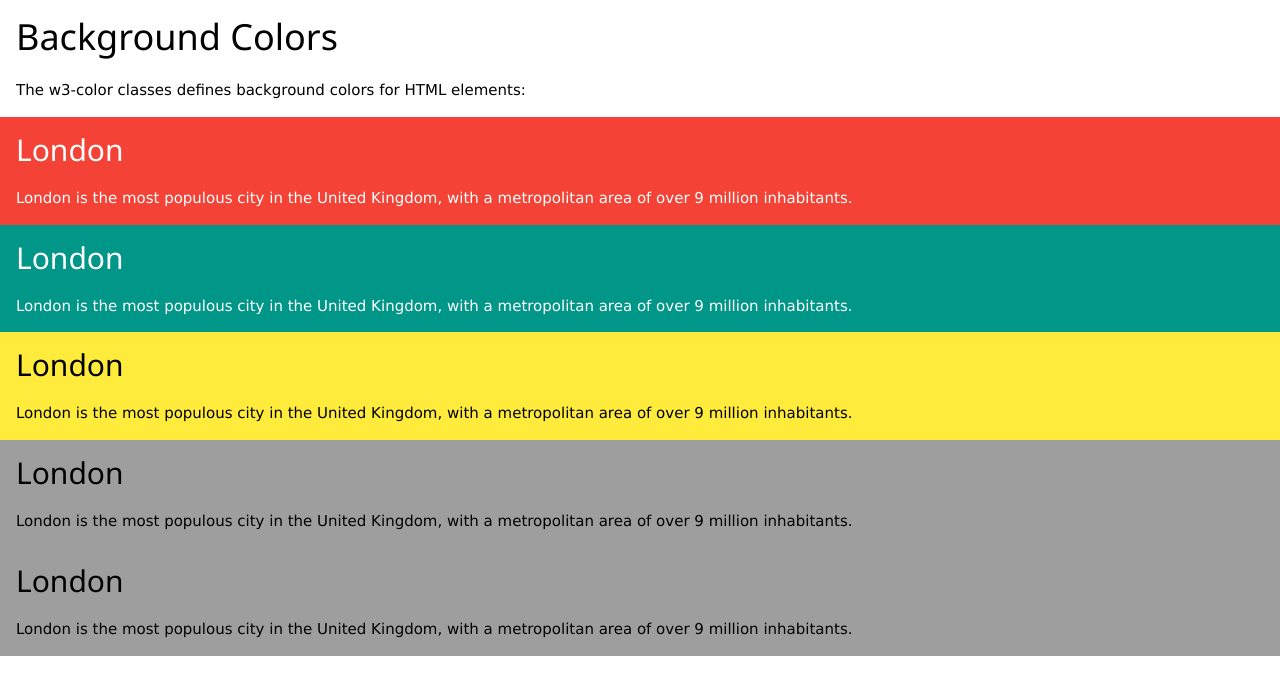
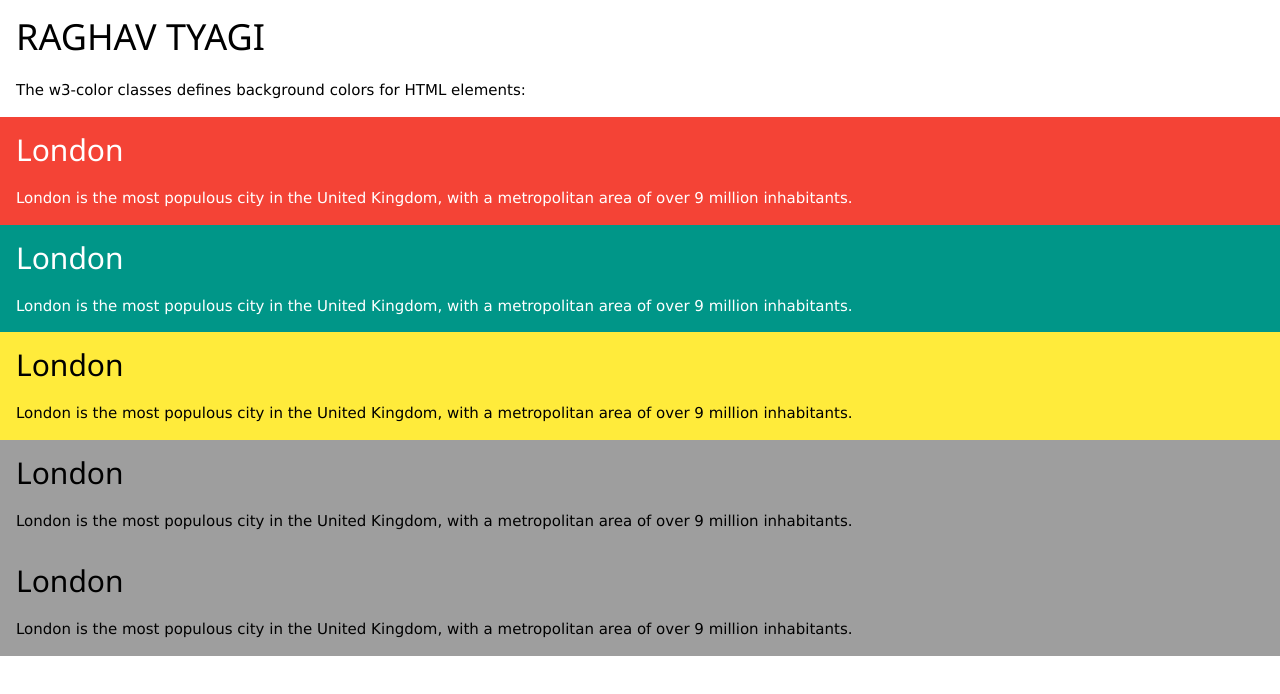
Before and after one commit to raghvendratyagi/simple-webpage, a plain HTML site: page index.html in a window 1280 px wide. Drawn offline with nearby package versions, Linux system fonts and the light colour scheme.

Commit message:
Update index.html

```diff
--- a/index.html
+++ b/index.html
@@ -6,7 +6,7 @@
 <body>
 
 <div class="w3-container">
-  <h1>Background Colors</h1>
+  <h1>RAGHAV TYAGI</h1>
   <p>The w3-color classes defines background colors for HTML elements:</p>
 </div>
 
```
